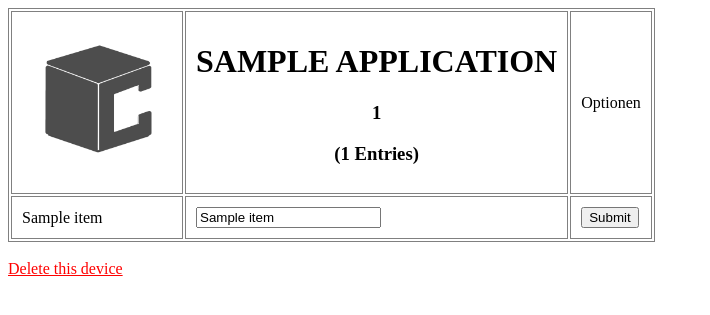
After one commit to CubieMedia/mqtt-client, a Flask app: template src/webtool/templates/device.html in a window 1280 px wide. The commit adds this page. Shown: the top 315 px of the page, without its empty margins (0-710 px from the left). Run offline with Flask 3, Linux system fonts and the light colour scheme; the template is opened without the code that fills it: most values are stand-ins (such as "Sample title", 1, 10 or a date in 2020).

Commit message:
webtool split application page into device page

```diff
--- a/src/webtool/app.py
+++ b/src/webtool/app.py
@@ -33,21 +33,30 @@ service_list = [
 
 @app.route('/show/<application>')
 def show_application(application):
-    return render_template('application.html', application=application, device_list=get_device_list(application))
+    device_list = get_device_list(application)
+    if type(device_list) is not dict:
+        return render_template('application.html', application=application, device_list=device_list)
+    return render_template('device.html', application=application, device=device_list)
 
 
-@app.route('/update/<application>/<device_id>', methods=['POST'])
-def show_device_or_update_application_parameter(application, device_id):
-    # if 'device_list' is given as id the parameters of device are listed
-    if device_id == 'device_list':
-        device_list = json.loads(request.form['device_list'].replace("'", "\""))
-        return render_template('application.html', application=application, device_list=device_list)
-    else:
-        configuration = get_configuration(application)
-        configuration[device_id] = request.form[device_id]
-        set_configuration(application, configuration)
+@app.route('/show/<application>/<device_id>')
+def show_device(application, device_id):
+    configuration = get_configuration(application)
+    device = None
+    for item in configuration:
+        if item['id'] == device_id:
+            device = item
+    return render_template('device.html', application=application, device=device)
 
-        return render_template('application.html', application=application, device_list=get_device_list(application))
+
+@app.route('/update/<application>/<parameter_id>', methods=['POST'])
+def update_application_parameter(application, parameter_id):
+    configuration = get_configuration(application)
+    configuration[parameter_id] = request.form[parameter_id]
+
+    set_configuration(application, configuration)
+
+    return render_template('application.html', application=application, device_list=get_device_list(application))
 
 
 @app.route('/update/<application>/<device_id>/<parameter_id>', methods=['POST'])
@@ -61,8 +70,7 @@ def update_device_parameter(application, device_id, parameter_id):
 
     set_configuration(application, configuration)
 
-    return render_template('application.html', application=application,
-                           device_list=device if device else get_device_list(application))
+    return render_template('device.html', application=application, device=device)
 
 
 @app.route('/delete/<application>/<item>')
--- /dev/null
+++ b/src/webtool/templates/device.html
@@ -0,0 +1,50 @@
+<!doctype html>
+<head>
+    <link rel="stylesheet" href="{{url_for('static', filename='css/common.css')}}">
+</head>
+
+<title>Show Device</title>
+<table>
+    <tr>
+        <td>
+            {% if application != 'core' %}
+            <a href="{{ url_for('show_application', application=application) }}">
+                <img src="{{url_for('static', filename='logo.png')}}" width="150">
+            </a>
+            {% else %}
+            <a href="{{ url_for('index') }}">
+                <img src="{{url_for('static', filename='logo.png')}}" width="150">
+            </a>
+            {% endif %}
+        </td>
+        <td>
+            {% if application %}
+            <h1 style="text-align: center;">{{ application.replace('cubiemedia-', '').upper() }}</h1>
+            <h3 style="text-align: center;">{{ device.id }}</h3>
+            <h3 style="text-align: center;">({{ device|length }} Entries)</h3>
+            {% endif %}
+        </td>
+        <td>
+            Optionen
+        </td>
+    </tr>
+    {% for item in device %}
+    <tr>
+        <form action="/update/{{ application }}/{{ device.id }}/{{ item }}" method="POST">
+            <td>
+                {{ item }}
+            </td>
+            <td>
+                <input name="{{ item }}" value="{{ device[item] }}">
+            </td>
+            <td>
+                <input type="submit">
+            </td>
+        </form>
+    </tr>
+    {% endfor %}
+</table>
+{% if application != "cubiemedia-io" %}
+<br/>
+<a href="/delete/{{ application }}/{{ device['id'] }}" style="color: red;">Delete this device</a>
+{% endif %}
```
Also changed, not shown: src/webtool/templates/application.html (+2 -37 lines).
